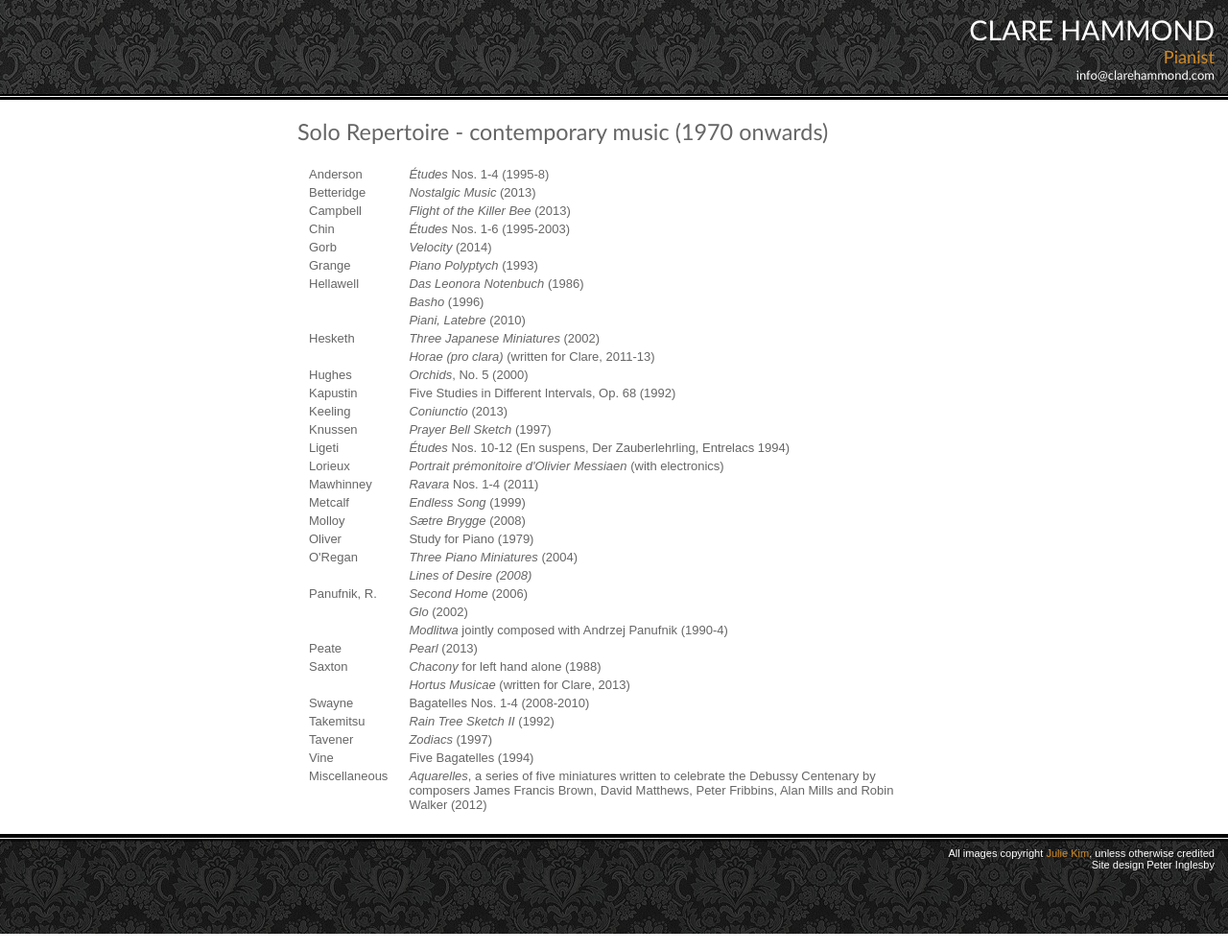
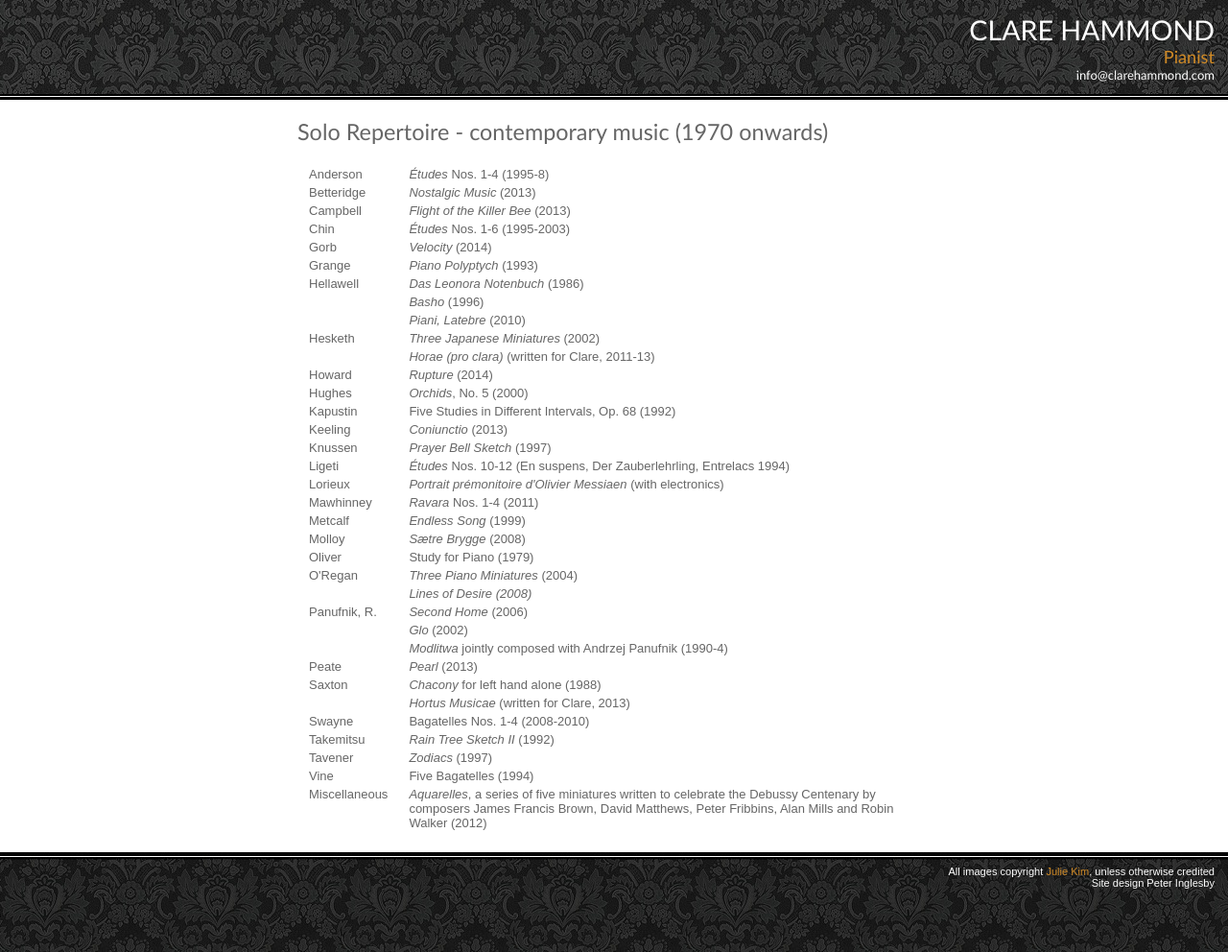
Before and after one commit to hammonc/clarehammond.com, a Jekyll site: the page built from solo-repertoire-contemporary.html, in a window 1280 px wide. Shown: the whole page at 96% size. Built offline with Jekyll 4.4.1, drawn with Linux system fonts in a browser that asks for light colours.

Commit message:
rep update

```diff
--- a/solo-repertoire-contemporary.html
+++ b/solo-repertoire-contemporary.html
@@ -17,6 +17,7 @@ layout: repertoire
     <tr><td></td><td><em>Piani, Latebre</em> (2010)</td></tr>
     <tr><td>Hesketh</td><td><em>Three Japanese Miniatures</em> (2002)</td></tr>
     <tr><td></td><td><em>Horae (pro clara)</em> (written for Clare, 2011-13)</td></tr>
+    <tr><td>Howard</td><td><em>Rupture</em> (2014)</td></tr>
     <tr><td>Hughes</td><td><em>Orchids</em>, No. 5 (2000)</td></tr>
     <tr><td>Kapustin</td><td>Five Studies in Different Intervals, Op. 68 (1992)</td></tr>
     <tr><td>Keeling</td><td><em>Coniunctio</em> (2013)</td></tr>
--- a/solo-repertoire.html
+++ b/solo-repertoire.html
@@ -42,6 +42,7 @@ layout: repertoire
     <tr><td></td><td><em>Piani, Latebre</em></td></tr>
     <tr><td>Hesketh</td><td><em>Three Japanese Miniatures</em></td></tr>
     <tr><td></td><td><em>Horae (pro clara)</em> (written for Clare)</td></tr>
+    <tr><td>Howard</td><td><em>Rupture</em></td></tr>
     <tr><td>Hughes</td><td><em>Orchids</em>, No. 5</td></tr>
     <tr><td>Kapustin</td><td>Five Studies in Different Intervals, Op. 68</td></tr>
     <tr><td>Keeling</td><td><em>Coniunctio</em></td></tr>
```
